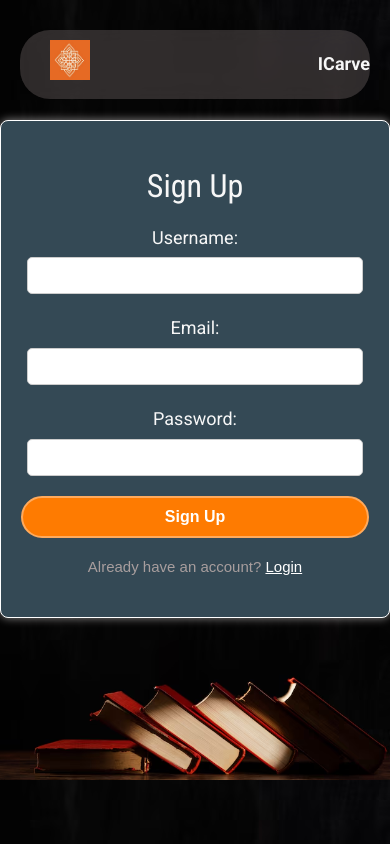
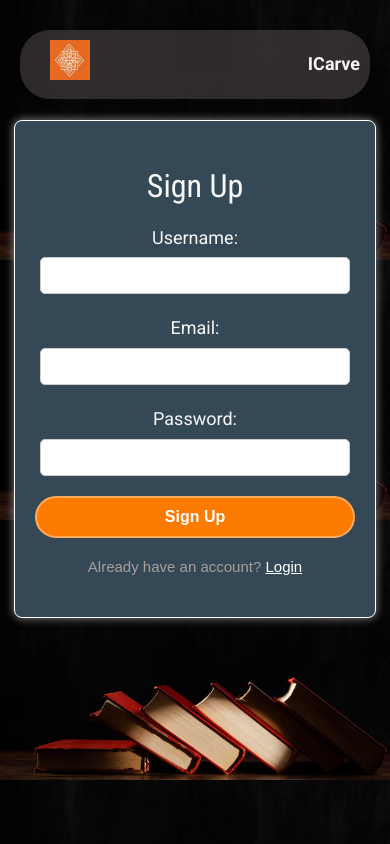
Before and after one commit to VaibhavPo/Project1, a plain HTML site: page Signup.html in a window 390 px wide. Drawn offline with Linux system fonts and the light colour scheme.

Commit message:
Responsive login signup

```diff
--- a/Signup.html
+++ b/Signup.html
@@ -11,7 +11,7 @@
             position: fixed;
             top: 0;
             left: 0;
-            width: 100%;
+            width: 95%;
             height: 100%;
             background-color: rgba(0, 0, 0, 0.5); /* semi-transparent black overlay */
             z-index: -1; /* behind other elements */
@@ -19,7 +19,7 @@
 
         .container {
             position: relative; /* to make the overlay work */
-            max-width: 400px;
+            max-width: 320px;
             margin: 100px auto;
             padding: 20px;
             background-color: #344955;
@@ -69,7 +69,7 @@
     <nav>
         <div class="navbar">
             <a href="index.html"><img src="Assets/logo.png" alt="logo" height="40px" width="40px"></a>
-            <strong style="font-size: 18px;">ICarve</strong>
+            <strong style="font-size: 18px;margin-right: 10px;">ICarve</strong>
         </div>
     </nav>
     <div class="container">
```
Also changed, not shown: Login.html (+5 -4 lines).
